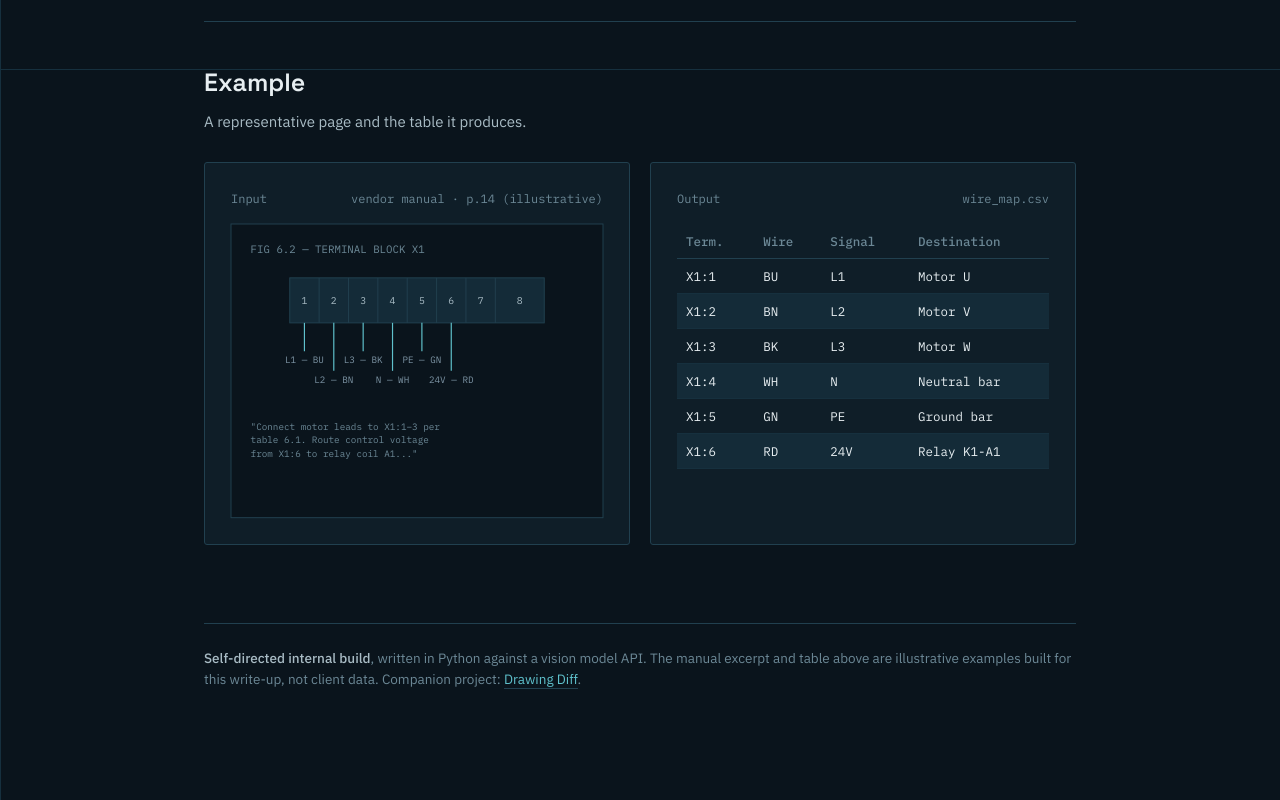
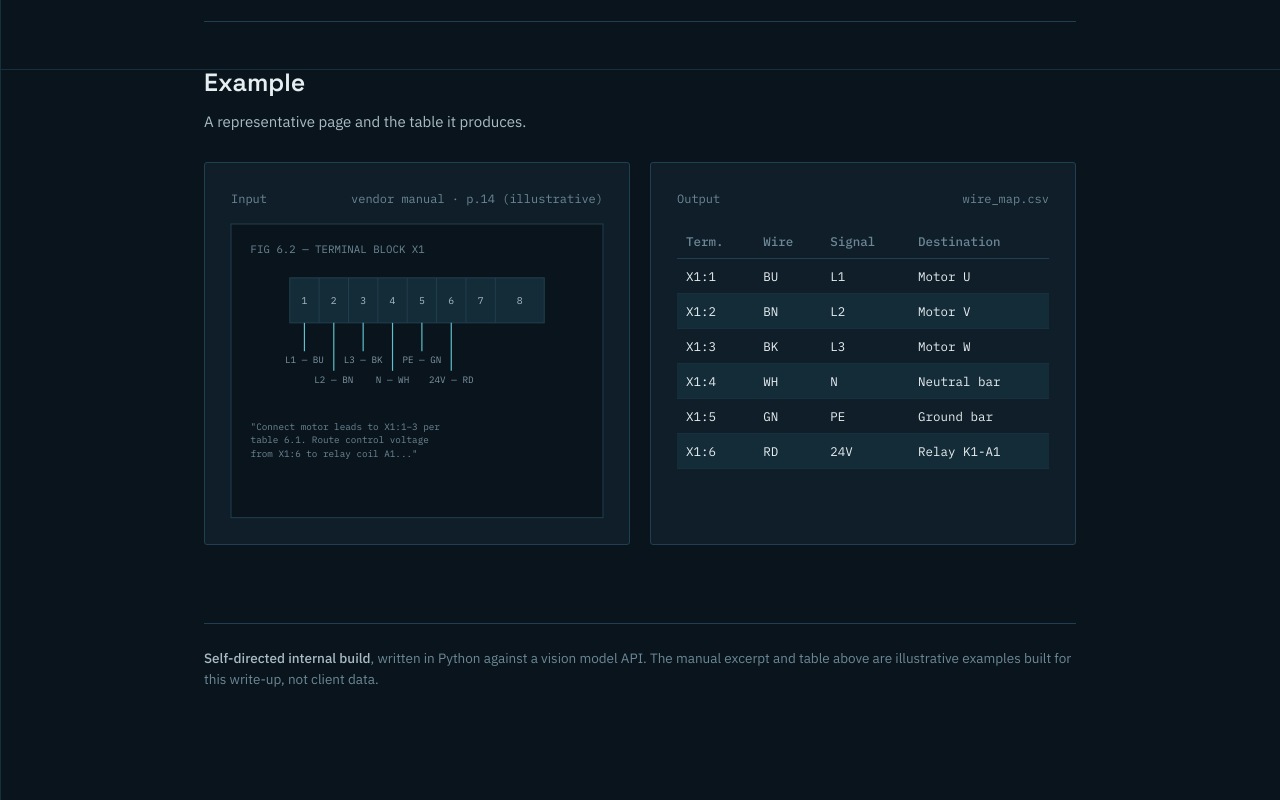
Before and after one commit to HusseinA121/AutomationTools, a plain HTML site: page index.html in a window 1280 px wide. Shown: the part 1531-2331 px from the top of the page. Drawn offline with Linux system fonts and the light colour scheme.

Commit message:
Update note paragraph in index.html
Removed companion project link from note paragraph.

```diff
--- a/index.html
+++ b/index.html
@@ -246,7 +246,7 @@
     </div>
   </section>
 
-  <p class="note"><strong>Self-directed internal build</strong>, written in Python against a vision model API. The manual excerpt and table above are illustrative examples built for this write-up, not client data. Companion project: <a class="pair-link" href="#">Drawing Diff</a>.</p>
+  <p class="note"><strong>Self-directed internal build</strong>, written in Python against a vision model API. The manual excerpt and table above are illustrative examples built for this write-up, not client data.</p>
 
 </div>
 </body>
```
